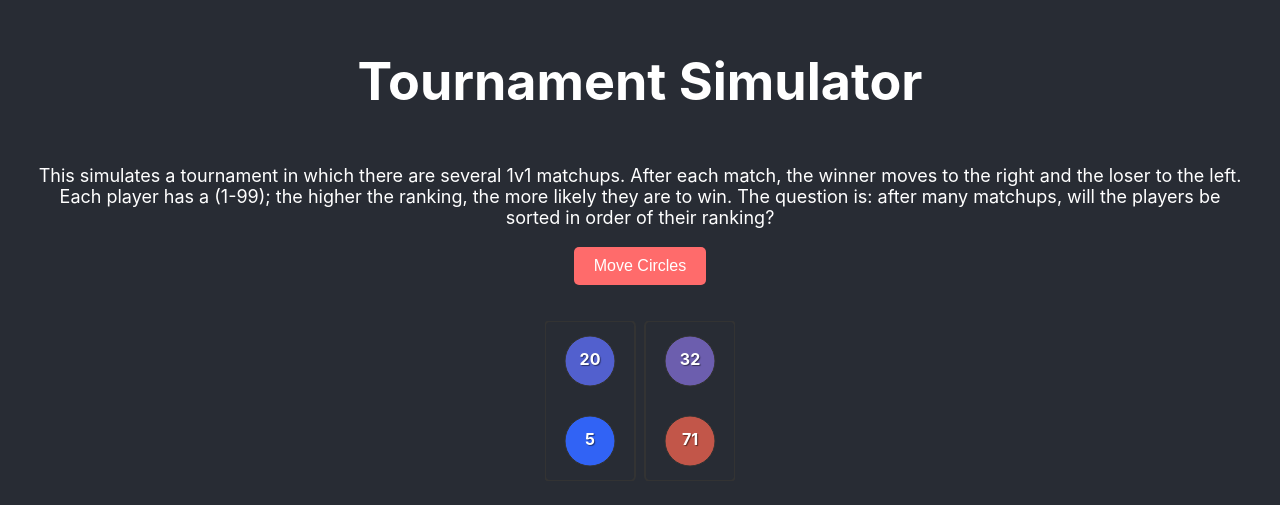
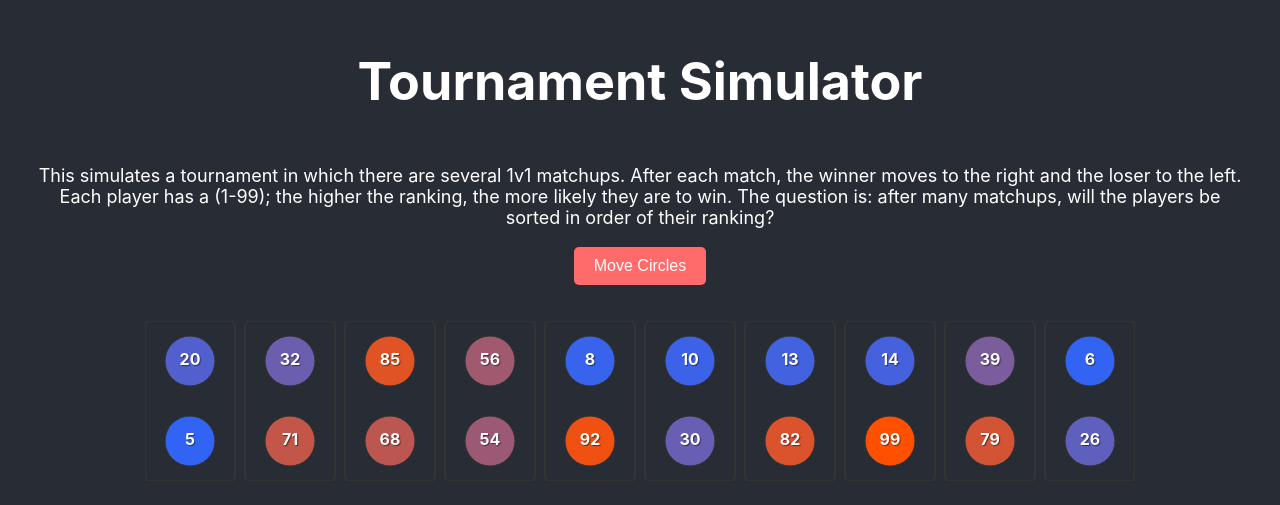
Before and after one commit to drbr/tournament-simulator, a React (Create React App) app: page / in a window 1280 px wide. Shown: the part 131-636 px from the top of the page. Built offline with nearby package versions, Linux system fonts and the light colour scheme.

Commit message:
Restore actual tournament logic

```diff
--- a/src/App.tsx
+++ b/src/App.tsx
@@ -1,17 +1,10 @@
 import React, { useReducer } from 'react';
 import './App.css';
-import { ParticipantsView, RECTANGLE_COUNT } from './ParticipantsView';
-import { Circle, randomCircle, sortInPlace } from './Circle';
+import { ParticipantsView } from './ParticipantsView';
+import { Circle, initRandomCircles } from './Circle';
 import { playMatch } from './tournament';
 
-export function initRandomCircles(numRectangles: number): readonly Circle[] {
-  const circles: Circle[] = [];
-  for (let rectIndex = 0; rectIndex < numRectangles; rectIndex++) {
-    circles.push(randomCircle(String(rectIndex * 2), rectIndex, 'top'));
-    circles.push(randomCircle(String(rectIndex * 2 + 1), rectIndex, 'bottom'));
-  }
-  return sortInPlace(circles);
-}
+export const RECTANGLE_COUNT = 10;
 
 function circlesReducer(prevCircles: readonly Circle[], _: void): readonly Circle[] {
   return playMatch(prevCircles, RECTANGLE_COUNT);
@@ -51,7 +44,7 @@ export const App: React.FC = () => {
       </div>
 
       <div style={{ padding: '2rem 0' }}>
-        <ParticipantsView circles={circles} />
+        <ParticipantsView circles={circles} rectangleCount={RECTANGLE_COUNT} />
       </div>
     </div>
   );
--- a/src/Circle.ts
+++ b/src/Circle.ts
@@ -28,6 +28,15 @@ export function randomCircle(id: string, rectIndex: number, position: CirclePosi
   };
 }
 
+export function initRandomCircles(numRectangles: number): readonly Circle[] {
+  const circles: Circle[] = [];
+  for (let rectIndex = 0; rectIndex < numRectangles; rectIndex++) {
+    circles.push(randomCircle(String(rectIndex * 2), rectIndex, 'top'));
+    circles.push(randomCircle(String(rectIndex * 2 + 1), rectIndex, 'bottom'));
+  }
+  return sortInPlace(circles);
+}
+
 /**
  * Calculates the gradient from blue (1) to orange (99) and returns as an RGB color
  */
--- a/src/ParticipantsView.tsx
+++ b/src/ParticipantsView.tsx
@@ -1,7 +1,5 @@
 import { Circle, CirclePosition, toRgbString } from './Circle';
 import { generateArray } from './utils';
-
-export const RECTANGLE_COUNT = 2;
 
 const CIRCLE_Y: Record<CirclePosition, number> = {
   top: 40,
@@ -26,12 +24,13 @@ function getPositionTransform(rectangleIndex: number, circlePosition: CirclePosi
 
 export const ParticipantsView: React.FC<{
   circles: readonly Circle[];
-}> = ({ circles }) => {
+  rectangleCount: number;
+}> = ({ circles, rectangleCount }) => {
   return (
     <>
       <style>{animationStyles}</style>
-      <svg width="100%" height="160" viewBox={`0 0 ${RECTANGLE_COUNT * 100 - 10} 160`}>
-        {generateArray(RECTANGLE_COUNT, (rectIndex: number) => (
+      <svg width="100%" height="160" viewBox={`0 0 ${rectangleCount * 100 - 10} 160`}>
+        {generateArray(rectangleCount, (rectIndex: number) => (
           <g key={String(rectIndex)}>
             <rect
               x={rectIndex * 100}
--- a/src/tournament.ts
+++ b/src/tournament.ts
@@ -14,21 +14,15 @@ export type MatchParticipant = {
 const DECISIVENESS = 100;
 
 function matchWinner(a: Circle, b: Circle): Circle {
-  if (a.ranking > b.ranking) {
+  const aChance = a.ranking + DECISIVENESS;
+  const bChance = b.ranking + DECISIVENESS;
+
+  const randomNumber = randomNumberInRange(0, aChance + bChance);
+  if (randomNumber < aChance) {
     return a;
   } else {
     return b;
   }
-
-  // const aChance = a.ranking + DECISIVENESS;
-  // const bChance = b.ranking + DECISIVENESS;
-
-  // const randomNumber = randomNumberInRange(0, aChance + bChance);
-  // if (randomNumber < aChance) {
-  //   return a;
-  // } else {
-  //   return b;
-  // }
 }
 
 /**
```
